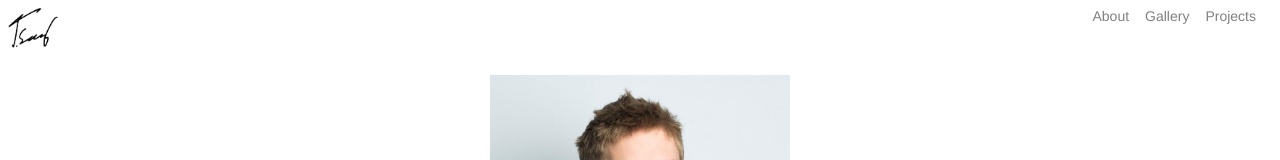
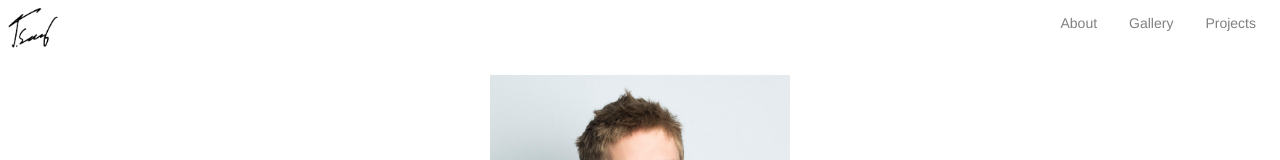
Before and after one commit to topiassaari/ts_site, a React (Create React App) app: page /about in a window 1280 px wide. Shown: the top 160 px of the page. Built offline with nearby package versions, Linux system fonts and the light colour scheme.

Commit message:
Update header style

```diff
--- a/src/styles/App.scss
+++ b/src/styles/App.scss
@@ -56,6 +56,8 @@ body {
 }
 .naviItem {
   padding: 8px;
+  margin-left: 16px;
+  line-height: 30px;
   color: grey;
   cursor: default;
 }
```
